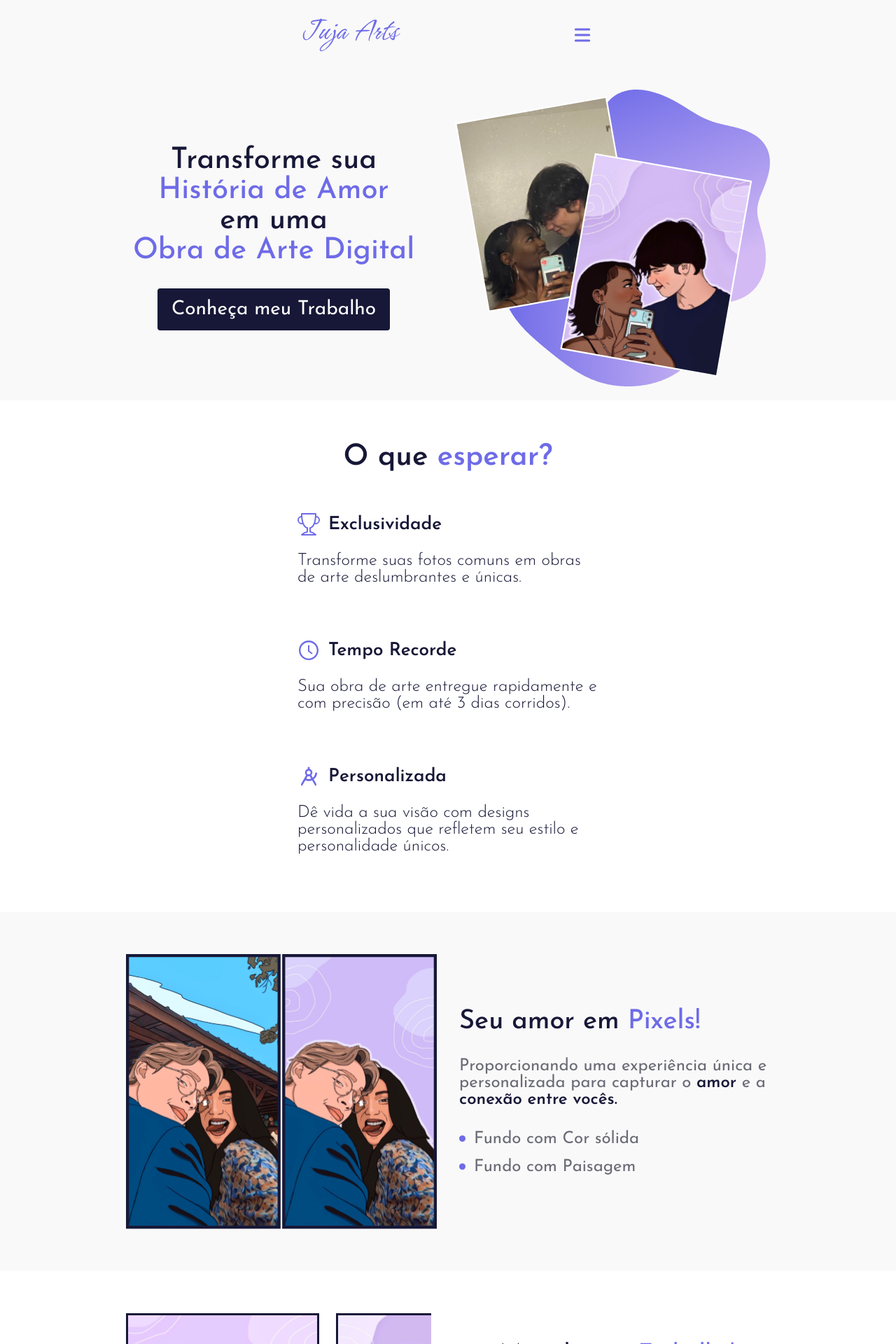
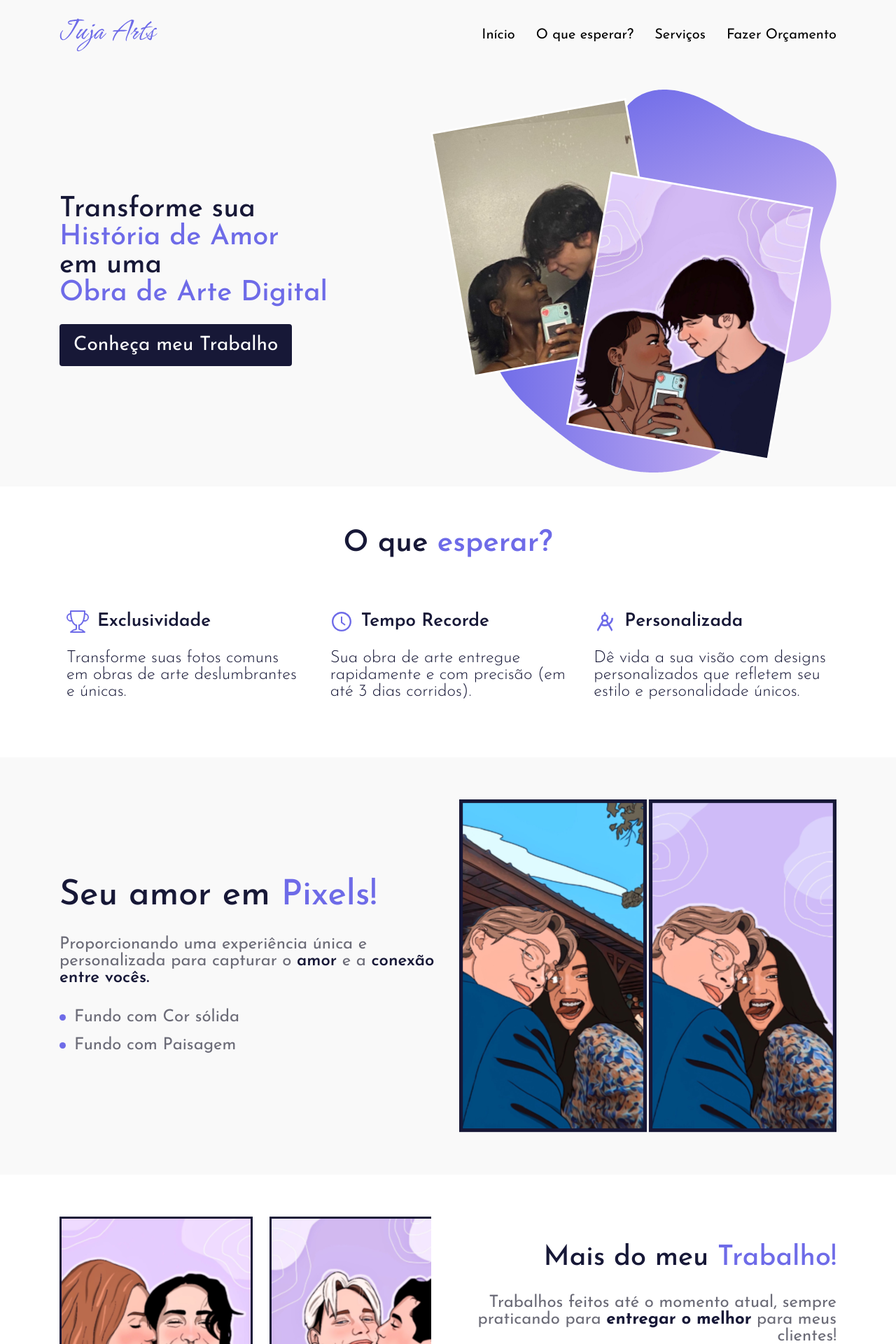
Before and after one commit to lwfe/Juja-Arts, a Next.js app: page / in a window 1280 px wide. Shown: the top 1920 px of the page at 70% size. Built offline with nearby package versions, Linux system fonts and the light colour scheme.

Commit message:
responsivo com mobile e tablet

```diff
--- a/src/components/HeroSection/index.tsx
+++ b/src/components/HeroSection/index.tsx
@@ -6,7 +6,15 @@ export function HeroSection() {
         <S.Container id='inicio'>
             <S.HeaderWrapper>
                 <S.Logo src='/JujaArtsLogo.svg' alt='Logo da Juja Arts' />
-                <HiMenu size={32} color='#6E6BE8' />
+                <div className='navBarHamburguer'>
+                    <HiMenu size={32} color='#6E6BE8' />
+                </div>
+                <S.NavMenu className='navBarMenu'>
+                    <li><a href="#inicio">Início</a></li>
+                    <li><a href="#o-que-esperar">O que esperar?</a></li>
+                    <li><a href="#meu-trabalho">Serviços</a></li>
+                    <li><a href="#mais-do-meu-trabalho">Fazer Orçamento</a></li>
+                </S.NavMenu>
             </S.HeaderWrapper>
             <S.Content>
                 <S.MainText>
@@ -18,8 +26,10 @@ export function HeroSection() {
                     <a href="#meu-trabalho">Conheça meu Trabalho</a>
                 </S.MainText>
 
+
                 <S.HeroImage src='/HeroImage.svg' alt='Hero Image' />
+
             </S.Content>
-        </S.Container>
+        </S.Container >
     )
 }
--- a/src/components/HeroSection/styles.ts
+++ b/src/components/HeroSection/styles.ts
@@ -7,11 +7,15 @@ export const Container = styled.div`
     width: 100vw;
     height: fit-content;
     max-width: 100vw;
-    padding: 20px 16px 20px 16px ;
+    padding: 20px 32px;
     position: relative;
     overflow: hidden;
     gap: 48px;
     background-color: #F9F9F9;
+
+    @media screen and (min-width: 700px){
+        padding: 20px 64px;
+    }
 `;
 
 export const HeaderWrapper = styled.div`
@@ -19,9 +23,20 @@ export const HeaderWrapper = styled.div`
     flex-direction: row;
     justify-content: space-between;
     align-items: center;
+    width: 100%;
+    max-width: 1110px;
+`;
 
-    width: 100%;
-    max-width: 416px;
+export const NavMenu =styled.ul`
+    display: flex;
+    align-self: center;
+    justify-content: center;
+    gap: 30px;
+
+    li {
+        font-size: 20px;
+        color: ${props => props.theme.colors.accent};
+    }
 `;
 
 export const Logo = styled.img`
@@ -32,14 +47,18 @@ export const Logo = styled.img`
 export const Content = styled.div`
     display: flex;
     flex-direction: column;
+    justify-content: space-between;
     align-items: center;
     width: 100%;
-    max-width: 416px;
     gap: 48px;
+    max-width: 1110px;
+
+    @media screen and (min-width: 768px)  {
+        flex-direction: row;
+    }
 
     @media screen and (min-width: 1000px)  {
         flex-direction: row;
-        max-width: 920px;
     }
 `;
 
@@ -47,7 +66,11 @@ export const MainText = styled.div`
     display: flex;
     flex-direction: column;
     align-items: center;
-    width: 100%;
+    width: 500px;
+
+    @media screen and (min-width: 700px){
+        align-items: start;
+    }
 
     h1 {
         font-size: 40px;
@@ -55,8 +78,9 @@ export const MainText = styled.div`
         color: #171837;
         text-align: center;
 
-        @media screen and (min-width: 1000px)  {
-            font-size: 42px;
+        @media screen and (min-width: 700px)  {
+            font-size: 40px;
+            text-align: left;
         }
     }
 
@@ -66,13 +90,14 @@ export const MainText = styled.div`
         color: #6E6BE8;
         text-align: center;
 
-        @media screen and (min-width: 1000px)  {
-            font-size: 42px;
+        @media screen and (min-width: 700px)  {
+            font-size: 40px;
+            text-align: left;
         }
     }
 
     a {
-        margin-top: 32px;
+        margin-top: 24px;
         width: fit-content;
         color: white;
         font-size: 24px;
@@ -80,8 +105,9 @@ export const MainText = styled.div`
         background-color: #171837;
         padding: 16px 20px;
         border-radius: 4px;
+        text-align: center;
 
-        @media screen and (min-width: 1000px)  {
+        @media screen and (min-width: 700px)  {
             font-size: 28px;
         }
     }
@@ -92,6 +118,6 @@ export const HeroImage = styled.img`
     height: auto;
 
     @media screen and (min-width: 1000px)  {
-        width: 450px;
+        width: 580px;
     }
 `;
--- a/src/components/MoreOfMyWork/index.tsx
+++ b/src/components/MoreOfMyWork/index.tsx
@@ -19,7 +19,7 @@ export function MoreOfMyWork() {
                         <p>Trabalhos feitos até o momento atual, sempre praticando para <b>entregar o melhor</b> para meus clientes!</p>
                     </S.TitleWrapper>
 
-                    <a href="https://contate.me/jujaarts">Quero Fazer um Orçamento</a>
+                    <a href="https://contate.me/jujaarts" target='_blank'>Quero Fazer um Orçamento</a>
                 </S.MainContent>
 
             </S.Content>
--- a/src/components/MoreOfMyWork/styles.ts
+++ b/src/components/MoreOfMyWork/styles.ts
@@ -19,13 +19,12 @@ export const Content = styled.div`
     align-items: center;
     justify-content: space-between;
     width: 100%;
-    max-width: 416px;
     gap: 48px;
     position: relative;
+    max-width: 1110px;
 
     @media screen and (min-width: 1000px)  {
         flex-direction: row;
-        max-width: 920px;
     }
 `;
 
@@ -55,6 +54,10 @@ export const MainContent = styled.div`
     align-items: center;
     gap: 64px;
 
+    @media screen and  (min-width: 1000px){
+        align-items: end;
+    }
+
     a {
         color: ${props => props.theme.colors.surface};
         width: fit-content;
@@ -77,10 +80,18 @@ export const TitleWrapper = styled.div`
     width: 100%;
     gap: 32px;
 
+    @media screen and (min-width: 1000px) {
+        align-items: end;
+    }
+
     h1 {
         font-size: 32px;
         font-weight: 500;
-        color: ${props => props.theme.colors.accent}
+        color: ${props => props.theme.colors.accent};
+
+        @media screen and  (min-width: 1000px){
+            font-size: 40px;
+        }
     }
 
     span {
@@ -90,7 +101,11 @@ export const TitleWrapper = styled.div`
     p {
         font-size: 24px;
         text-align: center;
-        color: ${props => props.theme.colors.contrast}
+        color: ${props => props.theme.colors.contrast};
+
+        @media screen and  (min-width: 1000px){
+            text-align: end;
+        }
     }
 
     b {
--- a/src/components/MyWork/styles.ts
+++ b/src/components/MyWork/styles.ts
@@ -29,12 +29,11 @@ export const Content = styled.div`
     flex-direction: column;
     align-items: center;
     width: 100%;
-    max-width: 416px;
     gap: 32px;
+    max-width: 1110px;
 
     @media screen and (min-width: 1000px)  {
-        flex-direction: row-reverse;
-        max-width: 920px;
+        flex-direction: row;
     }
 `;
 
@@ -47,7 +46,11 @@ export const MainText = styled.div`
     h1 {
         font-size: 38px;
         font-weight: 500;
-        color: ${props => props.theme.colors.accent}
+        color: ${props => props.theme.colors.accent};
+
+        @media screen and (min-width: 1000px){
+            font-size: 50px;
+        }
     }
 
     span {
--- a/src/components/WhatToExcpect/index.tsx
+++ b/src/components/WhatToExcpect/index.tsx
@@ -6,11 +6,9 @@ import { RiCompasses2Line } from 'react-icons/ri'
 export function WhatToExpect() {
     return (
         <S.Container id='o-que-esperar'>
-            <h1>O que <span>esperar?</span></h1>
-
             <S.Content>
+                <h1>O que <span>esperar?</span></h1>
                 <S.CardsWrapper>
-
                     <S.Card>
                         <S.Header>
                             <BsTrophy size={32} color='#6E6BE8' />
--- a/src/components/WhatToExcpect/styles.ts
+++ b/src/components/WhatToExcpect/styles.ts
@@ -5,13 +5,22 @@ export const Container = styled.div`
     align-items: center;
     flex-direction: column;
     width: 100vw;
+    max-width: 100vw;
     height: fit-content;
     padding: 60px 32px 60px 32px;
-    position: relative;
     overflow: hidden;
     gap: 48px;
 
     background-color: ${props => props.theme.colors.surface};
+`;
+
+export const Content = styled.div`
+    display: flex;
+    flex-direction: column;
+    align-items: center;
+    width: 100%;
+    gap: 64px;
+    max-width: 1110px;
 
     h1 {
         font-weight: 600;
@@ -28,26 +37,16 @@ export const Container = styled.div`
     }
 `;
 
-export const Content = styled.div`
-    display: flex;
-    flex-direction: column;
-    align-items: center;
-    width: 100%;
-    max-width: 416px;
-    gap: 12px;
-
-    @media screen and (min-width: 1000px)  {
-        flex-direction: row;
-        max-width: 920px;
-    }
-`;
-
 export const CardsWrapper = styled.div`
     display: flex;
     flex-direction: column;
     align-items: center;
     width: 100%;
     gap: 20px;
+
+    @media screen and (min-width: 1000px) {
+        flex-direction: row;
+    }
 `;
 
 export const Card = styled.div`
--- a/src/styles/globals.ts
+++ b/src/styles/globals.ts
@@ -3,9 +3,9 @@ import { createGlobalStyle, styled } from "styled-components";
 
 export const GlobalStyle = createGlobalStyle`
     * {
-    box-sizing: border-box;
-    padding: 0;
-    margin: 0;
+        box-sizing: border-box;
+        padding: 0;
+        margin: 0;
     }
 
     body {
@@ -21,6 +21,19 @@ export const GlobalStyle = createGlobalStyle`
     a {
         color:black;
         text-decoration: none;
+    }
+
+    .navBarHamburguer {
+        @media screen and (min-width: 1000px){
+            display: none;
+        }
+    }
+
+    .navBarMenu {
+        display: none;
+        @media screen and (min-width: 1000px) {
+            display: flex;
+        }
     }
 `;
 
@@ -39,11 +52,11 @@ export const Footer = styled.footer`
     width: 100%;
     background-color: ${props => props.theme.colors.background};
     padding: 32px 0;
-    max-width: 416px;
 
     h1 {
        font-size: 20px;
        font-weight: 300;
+       max-width: 1110px;
        color: ${props => props.theme.colors.accent};
     }
 `;
```
